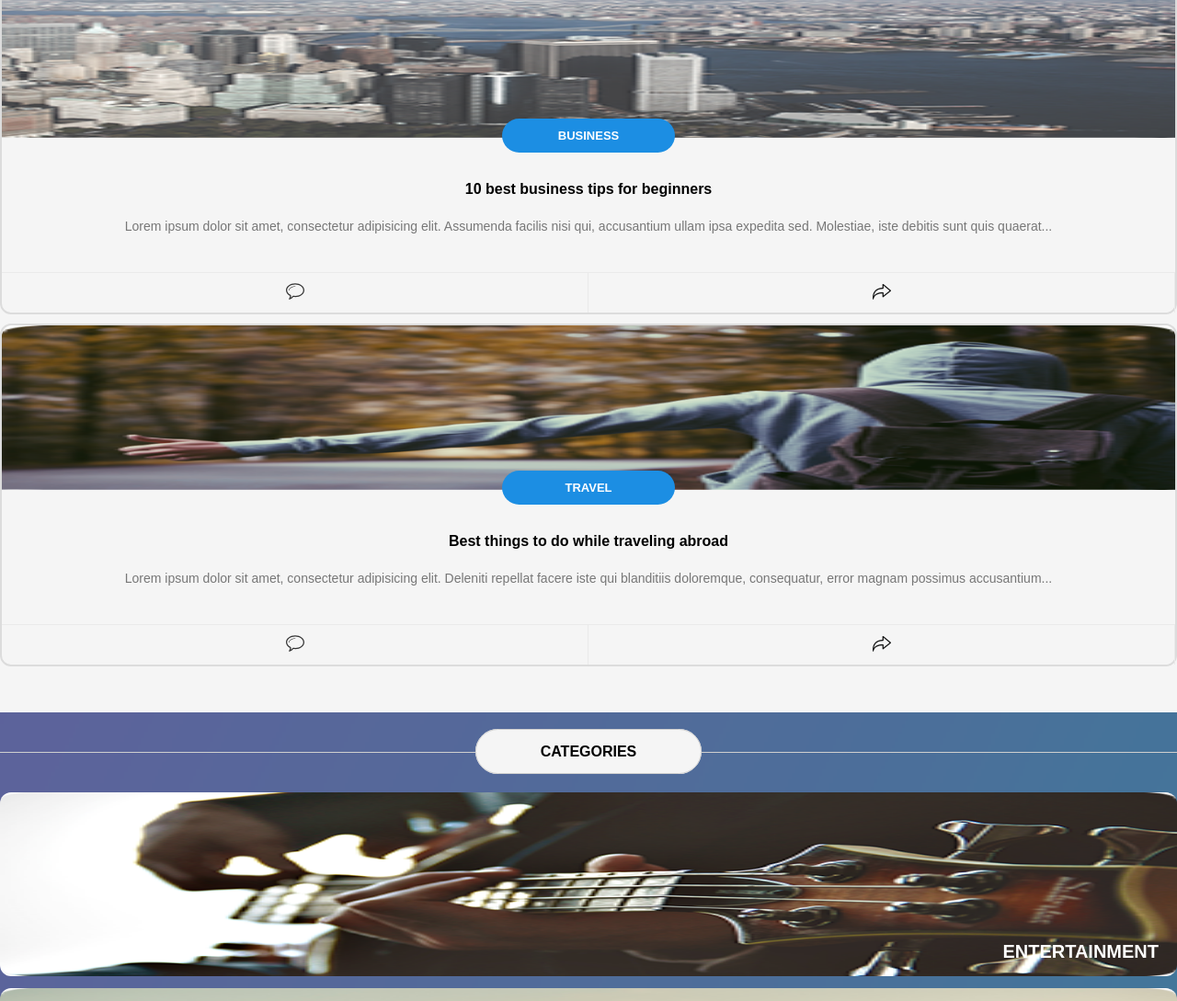
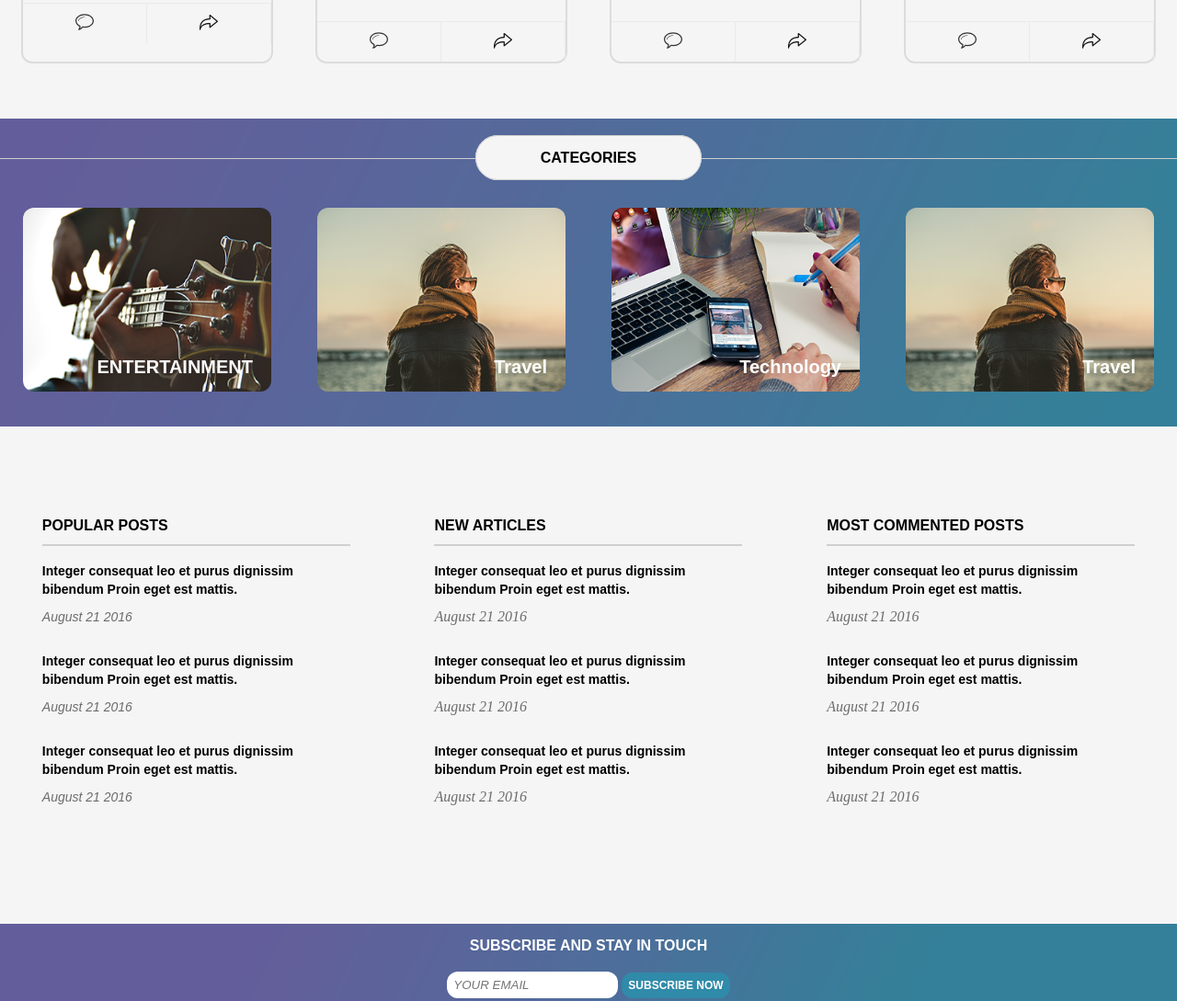
Before and after one commit to TarasBeyda/Inf-WebSite, a website: page index.html in a window 1280 px wide. Shown: the part 740-1829 px from the top of the page at 92% size. Drawn offline with nearby package versions, Linux system fonts and the light colour scheme; some packages are replaced by stand-ins of ours.

Commit message:
all screen

```diff
--- a/app/templates/mainPage.html
+++ b/app/templates/mainPage.html
@@ -108,6 +108,21 @@
             </div>
         </section>
 
+        <section class="posts clearfix">
+            <img src="/src/img/imagePost2.png" alt="Image post">
+            <a href="#">BUSINESS</a>
+            <article class="posts__content">
+                <h3>10 best business tips for beginners</h3>
+                <p class="fonts_content">Lorem ipsum dolor sit amet, consectetur adipisicing elit. Assumenda facilis nisi qui, accusantium ullam ipsa expedita sed. Molestiae, iste debitis sunt quis quaerat...</p>
+            </article>
+            <div class="posts__btnLeft">
+                <a href="#"><img src="/src/img/bubble.svg" alt="comments"></a>
+            </div>
+            <div class="posts__btnLeft">
+                <a href="#"><img src="/src/img/Arrow_Right.svg" alt="arrow right"></a>
+            </div>
+        </section>
+
     </div>
 
     <div class="categories">
@@ -118,6 +133,7 @@
             </h3>
        </div>
 
+       <div class="categ__main">
            <figure class="categ__box">
                 <img src="/src/img/CategEntertainment.png" alt="Categories entertainment">
                 <figcaption class="categ__box__name">
@@ -138,6 +154,14 @@
                     <h2>Technology</h2>
                 </figcaption>
            </figure>
+
+           <figure class="categ__box">
+               <img src="/src/img/CategTravel.png" alt="Categories travel">
+               <figcaption class="categ__box__name">
+                   <h2>Travel</h2>
+               </figcaption>
+           </figure>
+       </div>
 
     </div>
 
--- a/index.html
+++ b/index.html
@@ -4,10 +4,19 @@
 <head>
 
     <meta charset="UTF-8">
+    <meta name="viewport" content="width=device-width, initial-scale=1.0" />
+
     <title ng-bind="title">Document</title>
+
     <link rel="stylesheet" href="src/css/reset.css">
     <link rel="stylesheet" href="src/css/font-awesome.min.css">
     <link rel="stylesheet" href="src/css/style.css">
+    <link rel="stylesheet" href="src/css/480x.css">
+    <link rel="stylesheet" href="src/css/640x.css">
+    <link rel="stylesheet" href="src/css/768x.css">
+    <link rel="stylesheet" href="src/css/992x.css">
+    <link rel="stylesheet" href="src/css/1200x.css">
+    <link rel="stylesheet" href="src/css/1365x.css">
 
 </head>
 
--- /dev/null
+++ b/src/css/1200x.css
@@ -0,0 +1,27 @@
+@media screen and (min-width: 1200px) {
+
+    /*Latest posts*/
+    .posts {
+        width: 270px;
+    }
+
+
+    /*Categories*/
+    .categ__box {
+        width: 270px;
+    }
+
+
+    /*Popular New Most commented*/
+    .popular__posts,
+    .new__articles,
+    .most__commented {
+        width: 335px;
+    }
+    .popular__box,
+    .new__box,
+    .mostComment__box {
+        width: 335px;
+    }
+
+}
--- /dev/null
+++ b/src/css/1365x.css
@@ -0,0 +1,27 @@
+@media screen and (min-width: 1365px) {
+
+    /*Latest posts*/
+    .posts {
+        width: 300px;
+    }
+
+
+    /*Categories*/
+    .categ__box {
+        width: 300px;
+    }
+
+
+    /*Popular New Most commented*/
+    .popular__posts,
+    .new__articles,
+    .most__commented {
+        width: 335px;
+    }
+    .popular__box,
+    .new__box,
+    .mostComment__box {
+        width: 335px;
+    }
+
+}
--- /dev/null
+++ b/src/css/480x.css
@@ -0,0 +1,48 @@
+@media screen and (min-width: 480px) {
+
+    /*Latest posts*/
+    .latest__posts {
+        display: flex;
+        flex-wrap: wrap;
+        justify-content: flex-start;
+    }
+    .posts {
+        width: 220px;
+    }
+
+
+    /*Categories*/
+    .categ__main {
+        display: flex;
+        flex-wrap: wrap;
+        justify-content: flex-start;
+    }
+    .categ__box {
+        width: 220px;
+    }
+
+
+    /*Popular New Most commented*/
+    .popularNews__posts {
+        display: flex;
+        flex-wrap: wrap;
+        justify-content: flex-start;
+    }
+    .popular__posts,
+    .new__articles,
+    .most__commented {
+        width: 220px;
+    }
+    .popular__box,
+    .new__box,
+    .mostComment__box {
+        width: 220px;
+    }
+
+
+    /*Subscribe*/
+    .subscribe {
+        width: 100%;
+    }
+
+}
--- /dev/null
+++ b/src/css/640x.css
@@ -0,0 +1,27 @@
+@media screen and (min-width: 640px) {
+
+    /*Latest posts*/
+    .posts {
+        width: 270px;
+    }
+
+
+    /*Categories*/
+    .categ__box {
+        width: 270px;
+    }
+
+
+    /*Popular New Most commented*/
+    .popular__posts,
+    .new__articles,
+    .most__commented {
+        width: 270px;
+    }
+    .popular__box,
+    .new__box,
+    .mostComment__box {
+        width: 270px;
+    }
+
+}
--- /dev/null
+++ b/src/css/768x.css
@@ -0,0 +1,27 @@
+@media screen and (min-width: 768px) {
+
+    /*Latest posts*/
+    .posts {
+        width: 225px;
+    }
+
+
+    /*Categories*/
+    .categ__box {
+        width: 225px;
+    }
+
+
+    /*Popular New Most commented*/
+    .popular__posts,
+    .new__articles,
+    .most__commented {
+        width: 225px;
+    }
+    .popular__box,
+    .new__box,
+    .mostComment__box {
+        width: 225px;
+    }
+
+}
--- /dev/null
+++ b/src/css/992x.css
@@ -0,0 +1,30 @@
+@media screen and (min-width: 992px) {
+
+    /*Latest posts*/
+    .posts {
+        width: 280px;
+    }
+
+
+    /*Categories*/
+    .categ__box {
+        width: 280px;
+    }
+
+
+    /*Popular New Most commented*/
+    .popularNews__posts {
+        text-align: left;
+    }
+    .popular__posts,
+    .new__articles,
+    .most__commented {
+        width: 280px;
+    }
+    .popular__box,
+    .new__box,
+    .mostComment__box {
+        width: 280px;
+    }
+
+}
--- a/src/css/style.css
+++ b/src/css/style.css
@@ -137,7 +137,8 @@ h3 {
 .posts {
     border: 2px solid #dcdcdc;
     border-radius: 12px;
-    margin: 10px 0;
+    margin: 10px auto;
+    width: 270px;
 }
 .posts > img {
     width: 100%;
@@ -207,7 +208,8 @@ h3 {
     padding-bottom: 25px;
 }
 .categ__box {
-    margin: 10px 0;
+    margin: 10px auto;
+    width: 270px;
 }
 .categ__box img {
     position: relative;
@@ -230,7 +232,7 @@ h3 {
 .popular__posts,
 .new__articles,
 .most__commented {
-    margin: 50px 0;
+    margin: 50px auto;
 }
 .bound {
     border: 1px solid #cfcfcf;
@@ -239,7 +241,8 @@ h3 {
 .popular__box,
 .new__box,
 .mostComment__box {
-    margin: 0 0 30px;
+    margin: 0 auto 30px;
+    width: 270px;
 }
 .popular__box p,
 .new__box p,
```
Lines whose indentation alone changed are shown as unchanged.
